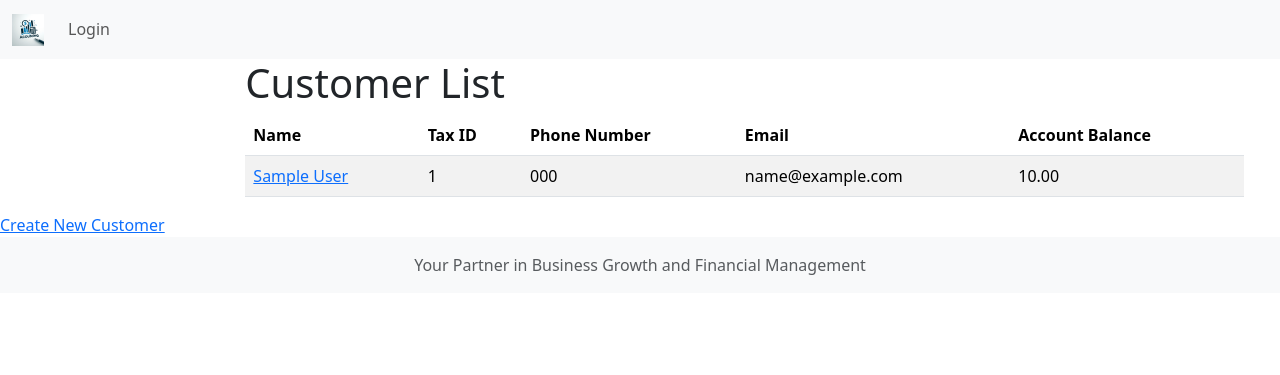
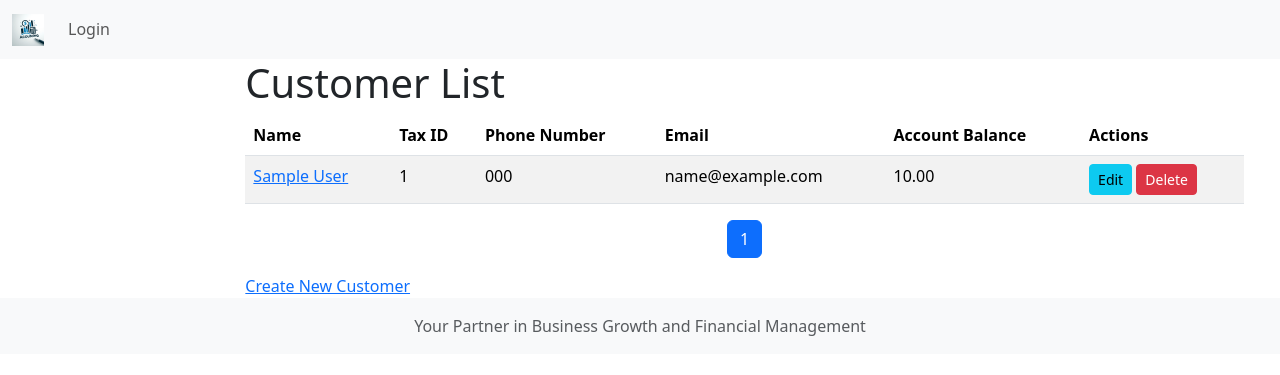
Before and after one commit to vqton/Acct, a Django app: page /customer/ in a window 1280 px wide. Shown: the top 375 px of the page. Run offline with Django 5.2, Linux system fonts and the light colour scheme; tables that the repository leaves empty hold one stand-in row (values such as "Sample post"); some libraries are stand-ins or nearby versions.

Commit message:
implememnt delete customer feature

```diff
--- a/customer/urls.py
+++ b/customer/urls.py
@@ -8,9 +8,9 @@ app_name = 'customers'  # Optional: Namespace for URL names
 urlpatterns = [
     path('', views.CustomerListView.as_view(), name='customer-list'),
     path('create/', views.CustomerCreateView.as_view(), name='customer-create'),
-    path('<int:pk>/', views.CustomerDetailView.as_view(), name='customer-detail'),
-    path('<int:pk>/update/', views.CustomerUpdateView.as_view(),
-         name='customer-update'),
-    path('<int:pk>/delete/', views.CustomerDeleteView.as_view(),
+    path('<str:pk>/', views.CustomerDetailView.as_view(), name='customer-detail'),
+    path('<str:pk>/update/', views.CustomerUpdateView.as_view(),
+         name='customer_update'),
+    path('<str:pk>/delete/', views.CustomerDeleteView.as_view(),
          name='customer-delete'),
 ]
--- a/customer/views.py
+++ b/customer/views.py
@@ -53,6 +53,6 @@ class CustomerUpdateView(UpdateView):
 
 class CustomerDeleteView(DeleteView):
     model = Customer
-    template_name = 'customer_confirm_delete.html'
+    template_name = 'customer/customer_confirm_delete.html'
     # Redirect to the customer list page
     success_url = reverse_lazy('customer-list')
--- a/templates/customer/customer_list.html
+++ b/templates/customer/customer_list.html
@@ -3,7 +3,6 @@
 {% block title %}
 Customer List
 {% endblock title %}
-
 
 {% block content %}
 <h1>Customer List</h1>
@@ -17,6 +16,7 @@ Customer List
             <th scope="col">Phone Number</th>
             <th scope="col">Email</th>
             <th scope="col">Account Balance</th>
+            <th scope="col">Actions</th>
         </tr>
     </thead>
     <tbody>
@@ -27,27 +27,30 @@ Customer List
             <td>{{ customer.phone_number }}</td>
             <td>{{ customer.email }}</td>
             <td>{{ customer.account_balance }}</td>
+            <td>
+                <a href="{% url 'customers:customer_update' customer.pk %}" class="btn btn-sm btn-info">Edit</a>
+                <a href="{% url 'customers:customer-delete' customer.pk %}" class="btn btn-sm btn-danger">Delete</a>
+            </td>
         </tr>
         {% endfor %}
     </tbody>
 </table>
-{% if is_paginated %}
+
 <nav aria-label="Page navigation">
     <ul class="pagination justify-content-center">
-        {{ paginator.get_previous_link }}
         {% for page_num in paginator.page_range %}
-        <li class="page-item {% if page_num == paginator.page.number %}active{% endif %}">
+        {% if page_num == page_obj.number %}
+        <li class="page-item active" aria-current="page">
             <a class="page-link" href="?page={{ page_num }}">{{ page_num }}</a>
         </li>
+        {% else %}
+        <li class="page-item">
+            <a class="page-link" href="?page={{ page_num }}">{{ page_num }}</a>
+        </li>
+        {% endif %}
         {% endfor %}
-        {{ paginator.get_next_link }}
     </ul>
 </nav>
 {% endif %}
-{% else %}
-<p>There are no customers currently.</p>
-{% endif %}
-
-</div>
 <a href="#">Create New Customer</a>
-{% endblock content%}
+{% endblock content %}
```
Also changed, not shown: templates/customer/customer_confirm_delete.html (added, +17 -0 lines).
